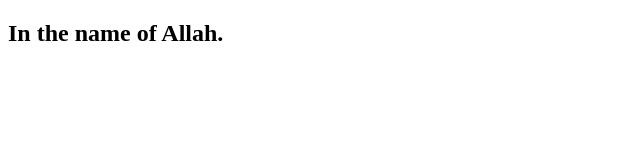
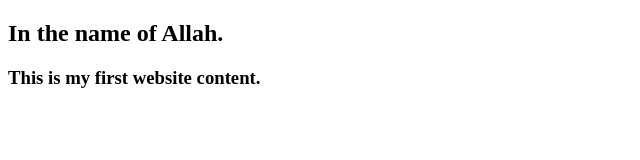
Before and after one commit to Hossain-Bin-Ishak/my-first-website, a plain HTML site: page index.html in a window 1280 px wide. Shown: the whole page, without its empty margins (0-640 px from the left). Drawn offline with Linux system fonts and the light colour scheme.

Commit message:
I have added a h3 and also changed in the readme file

```diff
--- a/index.html
+++ b/index.html
@@ -7,5 +7,6 @@
 </head>
 <body>
     <h2>In the name of Allah.</h2>
+    <h3>This is my first website content.</h3>
 </body>
 </html>
```
Also changed, not shown: 1 other file.
